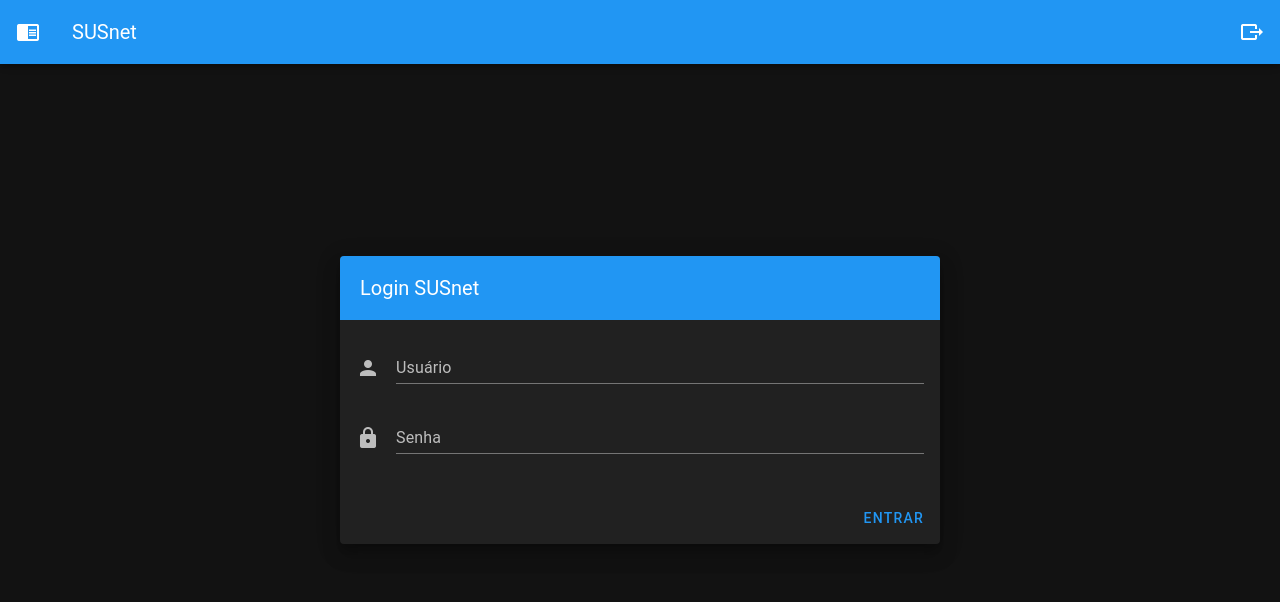
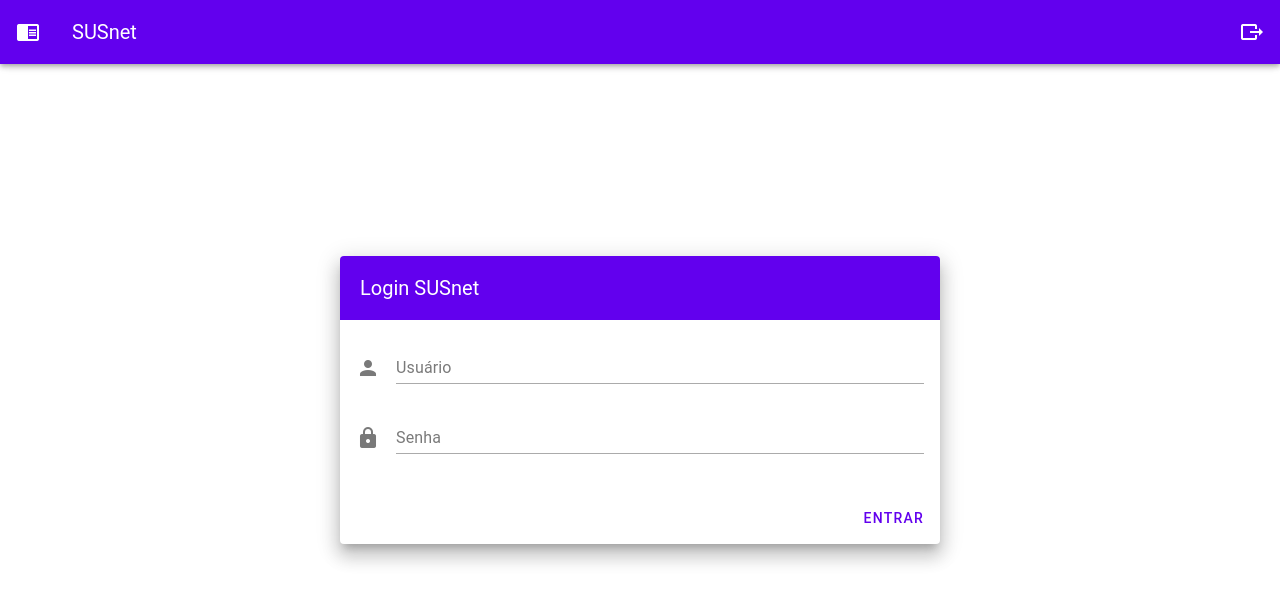
Before and after one commit to cabrinireis/Crud_Vue3, a Vue app: page / in a window 1280 px wide. Shown: the top 602 px of the page. Built offline with nearby package versions, Linux system fonts and the light colour scheme.

Commit message:
config custom theme

```diff
--- a/src/plugins/vuetify.ts
+++ b/src/plugins/vuetify.ts
@@ -1,8 +1,25 @@
-import { createVuetify } from 'vuetify'
+import { createVuetify, type ThemeDefinition } from 'vuetify'
 import * as components from 'vuetify/components'
 import * as directives from 'vuetify/directives'
 import 'vuetify/styles'
 import '@mdi/font/css/materialdesignicons.css'
+
+const myCustomTheme: ThemeDefinition = {
+  dark: false,
+  colors: {
+    background: '#FFFFFF',
+    surface: '#FFFFFF',
+    primary: '#6200EE',
+    'primary-darken-1': '#3700B3',
+    secondary: '#03DAC6',
+    'secondary-darken-1': '#018786',
+    error: '#B00020',
+    info: '#2196F3',
+    success: '#4CAF50',
+    warning: '#FB8C00'
+  }
+}
+
 export default createVuetify({
   components,
   directives,
@@ -10,6 +27,9 @@ export default createVuetify({
     defaultSet: 'mdi'
   },
   theme: {
-    defaultTheme: 'dark'
+    defaultTheme: 'myCustomTheme',
+    themes: {
+      myCustomTheme
+    }
   }
 })
```
